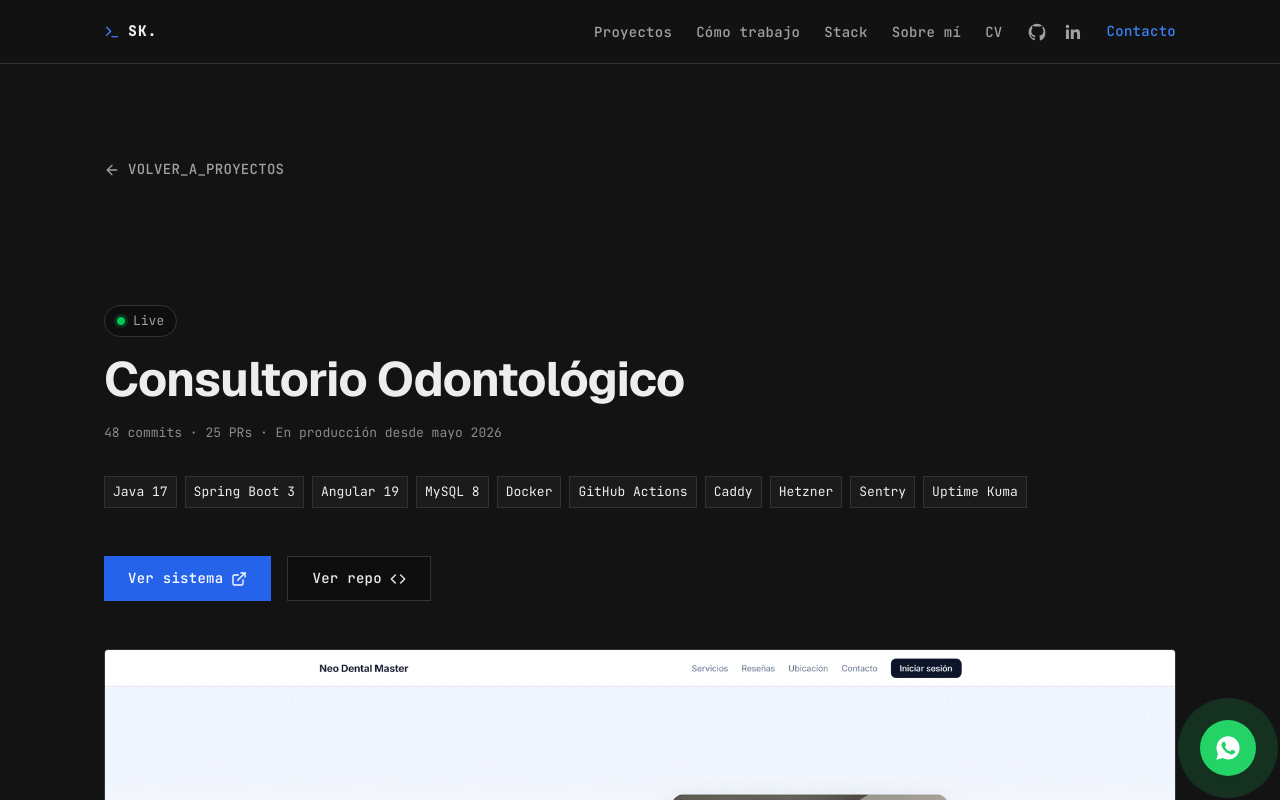
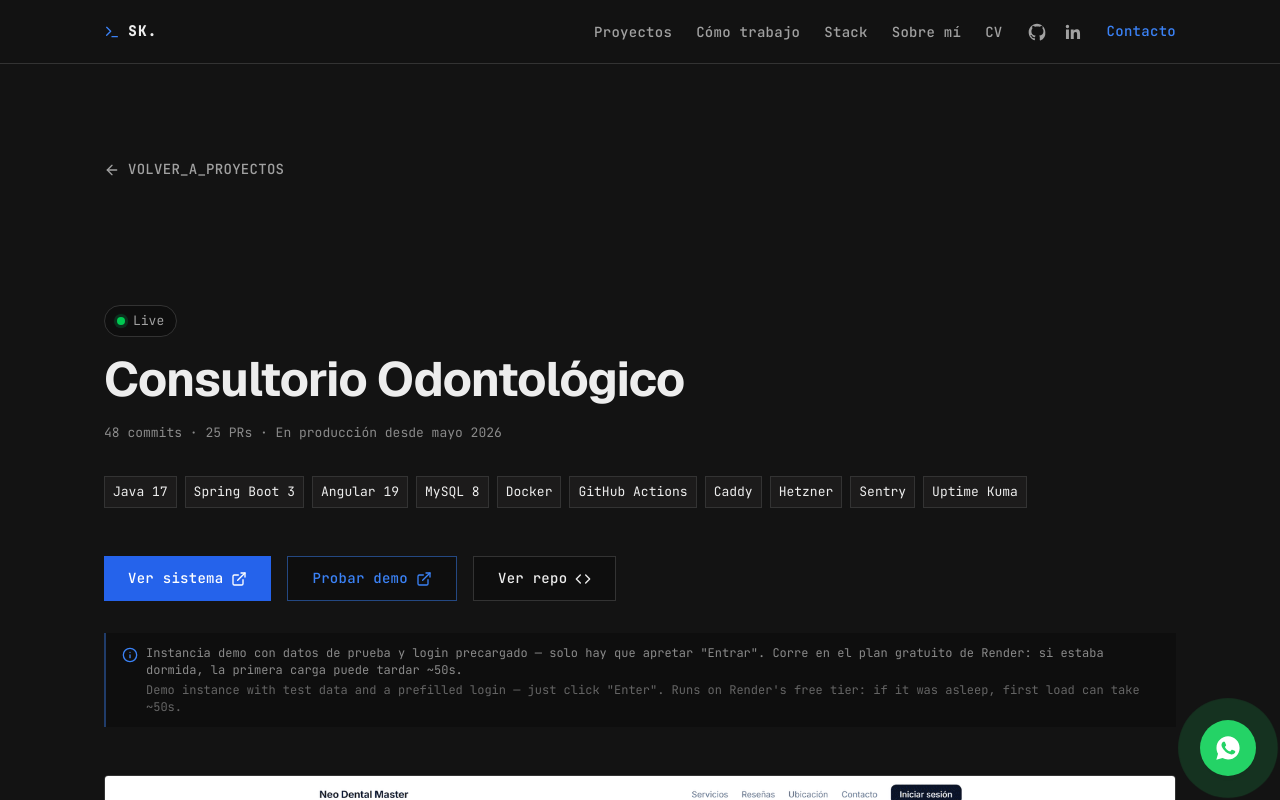
Before and after one commit to sebakhazzaka2/sebakhazzaka.dev, a Next.js app: page /proyectos/consultorio in a window 1280 px wide. Shown: the top 800 px of the page. Built offline with nearby package versions, Linux system fonts and the light colour scheme; no server answers.

Commit message:
feat(projects): add Consultorio demo instance link with Render cold-start notice

```diff
--- a/src/components/case-study/case-study.tsx
+++ b/src/components/case-study/case-study.tsx
@@ -1,4 +1,4 @@
-import { ArrowLeft, ArrowRight, Code, ExternalLink } from "lucide-react";
+import { ArrowLeft, ArrowRight, Code, ExternalLink, Info } from "lucide-react";
 import Image from "next/image";
 import Link from "next/link";
 
@@ -57,7 +57,7 @@ export function CaseStudy({ project }: CaseStudyProps) {
           ))}
         </div>
 
-        <div className="flex flex-col gap-4 pt-4 sm:flex-row">
+        <div className="flex flex-col gap-4 pt-4 sm:flex-row sm:flex-wrap">
           {project.links.live && (
             <a
               href={project.links.live}
@@ -66,6 +66,17 @@ export function CaseStudy({ project }: CaseStudyProps) {
               className="inline-flex items-center justify-center gap-2 bg-cta px-6 py-3 font-mono-label text-mono-label text-white transition-opacity hover:opacity-90"
             >
               Ver sistema
+              <ExternalLink aria-hidden="true" className="size-4" />
+            </a>
+          )}
+          {project.links.demo && (
+            <a
+              href={project.links.demo.url}
+              target="_blank"
+              rel="noopener noreferrer"
+              className="inline-flex items-center justify-center gap-2 border border-status-blue/50 bg-surface-container-lowest px-6 py-3 font-mono-label text-mono-label text-status-blue transition-colors hover:border-status-blue hover:bg-surface-container"
+            >
+              Probar demo
               <ExternalLink aria-hidden="true" className="size-4" />
             </a>
           )}
@@ -79,6 +90,16 @@ export function CaseStudy({ project }: CaseStudyProps) {
             <Code aria-hidden="true" className="size-4" />
           </a>
         </div>
+
+        {project.links.demo && (
+          <div className="flex items-start gap-2 border-l-2 border-status-blue/40 bg-surface-container-lowest px-4 py-3">
+            <Info aria-hidden="true" className="mt-0.5 size-4 shrink-0 text-status-blue" />
+            <div className="space-y-1 font-mono-code text-[12px] leading-snug text-text-muted">
+              <p>{project.links.demo.note.es}</p>
+              <p className="text-text-muted/70">{project.links.demo.note.en}</p>
+            </div>
+          </div>
+        )}
 
         <div className="relative mt-12 aspect-video overflow-hidden rounded-lg border border-border-slate">
           <Image
--- a/src/components/project-card.tsx
+++ b/src/components/project-card.tsx
@@ -1,4 +1,4 @@
-import { ArrowRight } from "lucide-react";
+import { ArrowRight, Info } from "lucide-react";
 import Image from "next/image";
 import Link from "next/link";
 
@@ -44,7 +44,7 @@ export function ProjectCard({ project }: { project: Project }) {
           ))}
         </div>
 
-        <div className="mt-8 flex items-center gap-6">
+        <div className="mt-8 flex flex-wrap items-center gap-x-6 gap-y-2">
           <Link
             href={`/proyectos/${project.slug}`}
             className="inline-flex items-center gap-2 bg-cta px-4 py-2 font-mono-label text-mono-label text-white transition-opacity hover:opacity-90"
@@ -52,6 +52,16 @@ export function ProjectCard({ project }: { project: Project }) {
             Ver case study
             <ArrowRight aria-hidden="true" className="size-[18px]" />
           </Link>
+          {project.links.demo && (
+            <a
+              href={project.links.demo.url}
+              target="_blank"
+              rel="noopener noreferrer"
+              className="font-mono-code text-mono-code text-status-blue underline decoration-status-blue/30 transition-colors hover:text-text-primary"
+            >
+              Probar demo →
+            </a>
+          )}
           <a
             href={project.links.repo}
             target="_blank"
@@ -61,6 +71,12 @@ export function ProjectCard({ project }: { project: Project }) {
             Ver en GitHub →
           </a>
         </div>
+        {project.links.demo && (
+          <p className="mt-3 flex items-start gap-1.5 font-mono-code text-[11px] leading-snug text-text-muted">
+            <Info aria-hidden="true" className="mt-0.5 size-3.5 shrink-0" />
+            {project.links.demo.note.es}
+          </p>
+        )}
       </div>
     </div>
   );
--- a/src/content/projects.ts
+++ b/src/content/projects.ts
@@ -64,6 +64,16 @@ export type Project = {
     roadmap: string;
     /** Directorio con todos los ADRs, si el proyecto los tiene. */
     adrs?: string;
+    /**
+     * Instancia demo separada del cliente real, con datos de prueba y login
+     * de un solo click (sin credenciales que mostrar). Sólo Consultorio la
+     * tiene: es el tenant seguro para que un recruiter entre al admin sin
+     * tocar los datos del cliente que paga en `live`.
+     */
+    demo?: {
+      url: string;
+      note: { es: string; en: string };
+    };
   };
 };
 
@@ -148,6 +158,13 @@ export const projects: Project[] = [
       live: "https://neodentalmaster.turnosuy.com",
       roadmap:
         "https://github.com/sebakhazzaka2/consultorio-odontologico/blob/main/ROADMAP.md",
+      demo: {
+        url: "https://consultorio-odontologico-demo-frontend.onrender.com",
+        note: {
+          es: "Instancia demo con datos de prueba y login precargado — solo hay que apretar \"Entrar\". Corre en el plan gratuito de Render: si estaba dormida, la primera carga puede tardar ~50s.",
+          en: "Demo instance with test data and a prefilled login — just click \"Enter\". Runs on Render's free tier: if it was asleep, first load can take ~50s.",
+        },
+      },
     },
   },
   {
```
